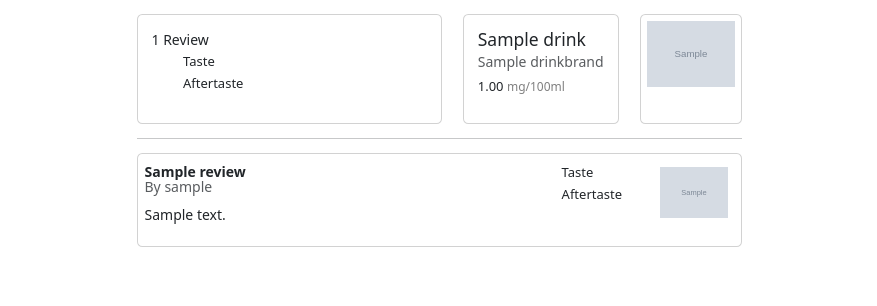
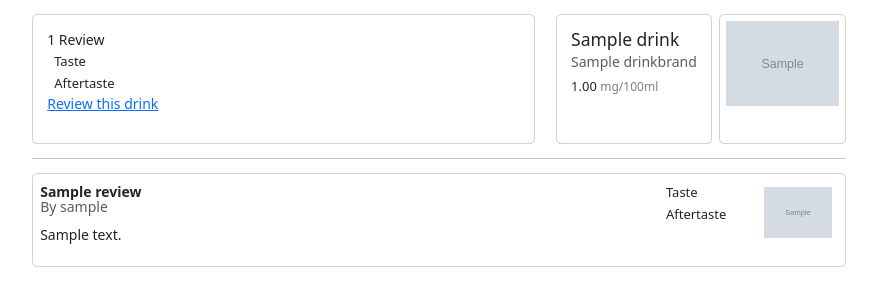
Before and after one commit to jobiewinser/energydrink, a Django app: page /reviews/1/ in a window 1280 px wide. Shown: the part 68-374 px from the top of the page, without its empty margins (201-1078 px from the left). Run offline with Django 5.2, Linux system fonts and the light colour scheme; a user stored in the database is signed in; tables that the repository leaves empty hold one stand-in row (values such as "Sample post"); grey boxes marked "Sample" are stand-in pictures; some libraries are stand-ins or nearby versions.

Commit message:
now can only have 1 review per drink, can edit previous review

```diff
--- a/drink/views.py
+++ b/drink/views.py
@@ -64,9 +64,14 @@ class ReviewDrinkView(TemplateView):
 
     def get_context_data(self, **kwargs: Any) -> dict[str, Any]:
         context = super().get_context_data(**kwargs)
-        context["drink"] = drinkmodels.Drink.objects.get(pk=kwargs["pk"])
+        drink = drinkmodels.Drink.objects.get(pk=kwargs["pk"])
+        context["drink"] = drink
         context["countries"] = dict(countries)
         context["currencies"] = coremodels.CURRENCY_CHOICES
+        context["review"] = drinkmodels.Review.objects.filter(
+            submitted_by=self.request.user,
+            drink=drink,
+        ).first()
         return context
 
     def post(self, request, *args, **kwargs):
@@ -85,18 +90,21 @@ class ReviewDrinkView(TemplateView):
         currency = request.POST["currency"] or None
         currency = request.POST["currency"] or None
         image = request.FILES.get("image") or None
-        drinkmodels.Review.objects.create(
+
+        review, created = drinkmodels.Review.objects.get_or_create(
             submitted_by=request.user,
-            taste=taste,
-            aftertaste=aftertaste,
-            title=title,
-            description=description,
             drink=drink,
-            image=image,
-            country_purchased=country_purchased,
-            price_paid=price_paid,
-            currency=currency,
         )
+
+        review.taste=taste
+        review.aftertaste=aftertaste
+        review.title=title
+        review.description=description
+        review.image=image
+        review.country_purchased=country_purchased
+        review.price_paid=price_paid
+        review.currency=currency
+        review.save()
         response = HttpResponse(status=200)
         response["HX-Redirect"] = f"/search-drinks/"
         return response
--- a/templates/drink/htmx/reviews_htmx.html
+++ b/templates/drink/htmx/reviews_htmx.html
@@ -3,16 +3,16 @@
     <div class="row m-3">
         <div class="col">
         </div>
-        <div class="col-6">
+        <div class="col-8">
             <div class="row">
                 <div class="col">
-                    <div class="card" style="height:110px">
+                    <div class="card" style="height:130px">
                         <div class="card-body">
                             <span>{{drink.review_drink.count}} Review{%if not drink.review_drink.count == 1%}s{%endif%}</span>
                             {%if drink.review_drink.exists%}
                             <div class="taste-rating">
                                 <div class="row m-0 nowrap">
-                                    <div class="col-auto nowrap pt-2 pr-2 pl-0" style="font-size:8px">
+                                    <div class="col-auto nowrap pt-2 pe-2 ps-0" style="font-size:8px">
                                         {% for star in 0|range_tag:drink.average_taste %}
                                         <i class="fas fa-star yellow-star"></i>
                                         {% endfor %}
@@ -20,14 +20,14 @@
                                         <i class="fas fa-star grey-star"></i>
                                         {% endfor %}
                                     </div>
-                                    <div class="col pl-0">
+                                    <div class="col ps-0">
                                         <span class="card-text" style="font-size:13px">Taste</span>
                                     </div>
                                 </div>
                             </div>
                             <div class="aftertaste-rating">
                                 <div class="row m-0 nowrap">
-                                    <div class="col-auto nowrap pt-2 pr-2 pl-0" style="font-size:8px">
+                                    <div class="col-auto nowrap pt-2 pe-2 ps-0" style="font-size:8px">
                                         {% for star in 0|range_tag:drink.average_aftertaste %}
                                         <i class="fas fa-star yellow-star"></i>
                                         {% endfor %}
@@ -35,7 +35,7 @@
                                         <i class="fas fa-star grey-star"></i>
                                         {% endfor %}
                                     </div>
-                                    <div class="col pl-0">
+                                    <div class="col ps-0">
                                         <span class="card-text" style="font-size:13px">Aftertaste</span>
                                     </div>
                                 </div>
@@ -45,11 +45,12 @@
                                 <a href="{%url 'review-drink' pk=drink.pk%}" class="nowrap">Be the first to review!</a>
                             </div>
                             {%endif%}
+                            <a href="{%url 'review-drink' pk=drink.pk%}" class="nowrap">Review this drink</a>
                         </div>
                     </div>
                 </div>
-                <div class="col-auto pr-1">
-                    <div class="card" style="height:110px">
+                <div class="col-auto pe-1">
+                    <div class="card" style="height:130px">
                         <div class="card-body">
                             <h5 class="card-title">{{ drink.name }}</h5>
                             <h6 class="card-subtitle mb-2 text-muted">{{ drink.drink_brand.name }}</h6>
@@ -57,11 +58,11 @@
                         </div>
                     </div>
                 </div>
-                <div class="col-auto pl-1">
-                    <div class="card" style="height:110px">
+                <div class="col-auto ps-1">
+                    <div class="card" style="height:130px">
                         <div class="center">
                             {%if drink.image%}
-                            <img src="{{ drink.image.url }}" class="card-img-top" alt="{{ drink.name }}" style="padding:6px; max-width:100px; max-height:100px; width: auto; height: auto;">
+                            <img src="{{ drink.image.url }}" class="card-img-top" alt="{{ drink.name }}" style="padding:6px; max-width:125px; max-height:125px; width: auto; height: auto;">
                             {%endif%}
                         </div>
                     </div>
@@ -86,7 +87,7 @@
                                     <div class="col-auto">
                                         <div class="taste-rating">
                                             <div class="row m-0 nowrap">
-                                                <div class="col-auto nowrap pt-2 pr-2 pl-0" style="font-size:8px">
+                                                <div class="col-auto nowrap pt-2 pe-2 ps-0" style="font-size:8px">
                                                     {% for star in 0|range_tag:drink.average_taste %}
                                                     <i class="fas fa-star yellow-star"></i>
                                                     {% endfor %}
@@ -94,14 +95,14 @@
                                                     <i class="fas fa-star grey-star"></i>
                                                     {% endfor %}
                                                 </div>
-                                                <div class="col pl-0">
+                                                <div class="col ps-0">
                                                     <span class="card-text" style="font-size:13px">Taste</span>
                                                 </div>
                                             </div>
                                         </div>
                                         <div class="aftertaste-rating">
                                             <div class="row m-0 nowrap">
-                                                <div class="col-auto nowrap pt-2 pr-2 pl-0" style="font-size:8px">
+                                                <div class="col-auto nowrap pt-2 pe-2 ps-0" style="font-size:8px">
                                                     {% for star in 0|range_tag:drink.average_aftertaste %}
                                                     <i class="fas fa-star yellow-star"></i>
                                                     {% endfor %}
@@ -109,7 +110,7 @@
                                                     <i class="fas fa-star grey-star"></i>
                                                     {% endfor %}
                                                 </div>
-                                                <div class="col pl-0">
+                                                <div class="col ps-0">
                                                     <span class="card-text" style="font-size:13px">Aftertaste</span>
                                                 </div>
                                             </div>
--- a/templates/drink/htmx/search_drinks_htmx.html
+++ b/templates/drink/htmx/search_drinks_htmx.html
@@ -58,7 +58,7 @@
                     <label for="drink_brands" style="width:100%">
                         Drink Brand <br>
                         <div class="row">
-                            <div class="col pr-0">
+                            <div class="col pe-0">
                                 <select style="width:100%" class="form-control select2" name="drink_brand" id="drink_brands" onchange="$('#search-drinks-button').click()">
                                     <option selected></option>
                                     {%for drink_brand in drink_brands%}
@@ -112,7 +112,7 @@
 
                 <div class="col">
                     <div class="row m-0 mt-3">
-                        <div class="col mr-1 pr-0">
+                        <div class="col mr-1 pe-0">
                             <input class="form-control form-control-sm" name="search" type="search" placeholder="Search for drinks..." aria-label="Search" id="search-bar">
                         </div>
                         <div class="col-auto ms-1 p-0">
```
Also changed, not shown: templates/drink/htmx/search_drinks_gallery_htmx.html (+6 -6 lines), templates/drink/htmx/search_drinks_list_htmx.html (+6 -6 lines), templates/drink/htmx/view_drink_htmx.html (+6 -6 lines), templates/drink/review_drink.html (+27 -15 lines).
